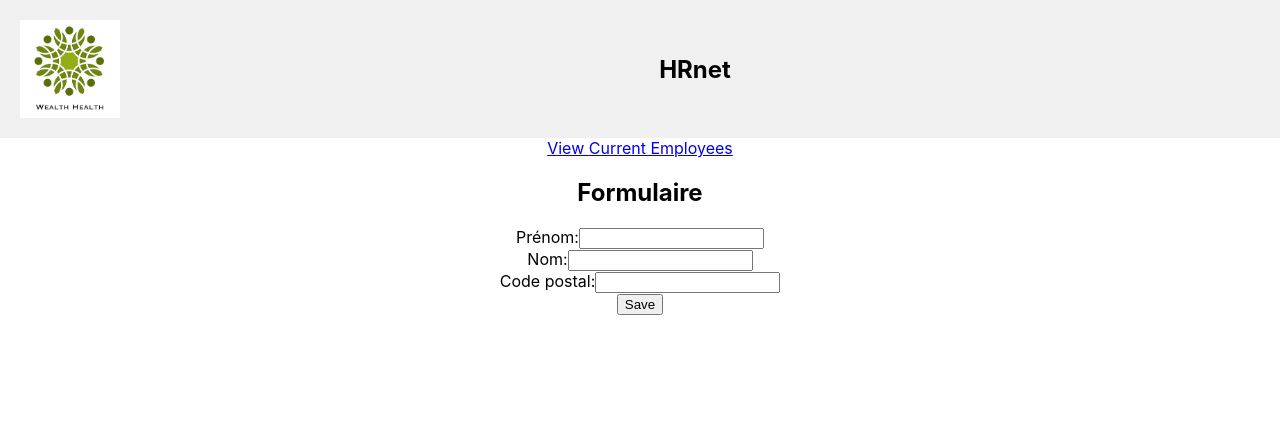
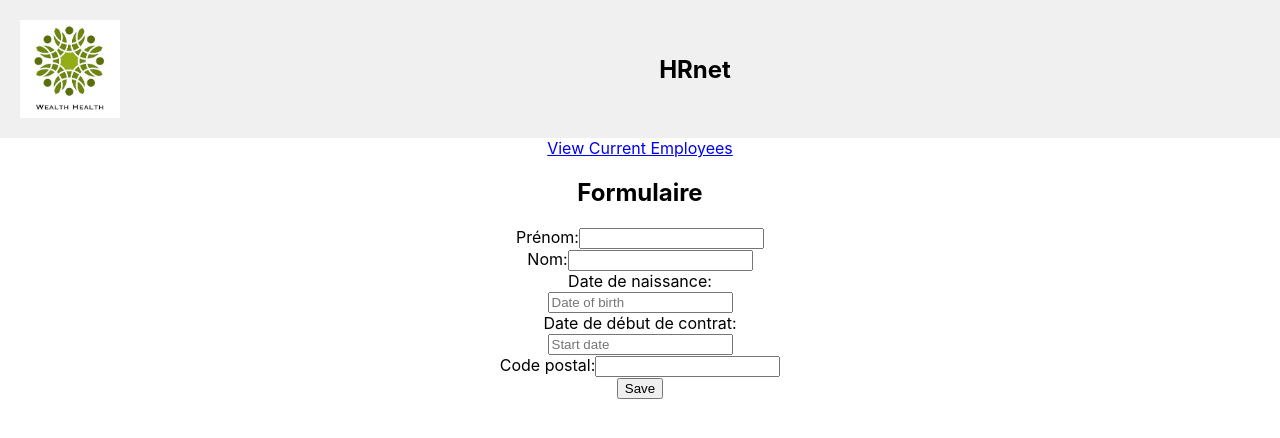
Before and after one commit to Dakusy/wealthhealth, a React (Create React App) app: page / in a window 1280 px wide. Shown: the top 438 px of the page. Built offline with nearby package versions, Linux system fonts and the light colour scheme.

Commit message:
add birth and start date

```diff
--- a/package.json
+++ b/package.json
@@ -8,6 +8,7 @@
     "@testing-library/react": "^13.4.0",
     "@testing-library/user-event": "^13.5.0",
     "react": "^18.2.0",
+    "react-datepicker": "^4.18.0",
     "react-dom": "^18.2.0",
     "react-redux": "^8.1.2",
     "react-router": "^6.15.0",
--- a/src/components/Form.jsx
+++ b/src/components/Form.jsx
@@ -1,6 +1,7 @@
 import React, { useState } from "react";
 import Modal from "./modal";
 import { Link } from "react-router-dom";
+import DatePicker from "react-datepicker";
 import { useDispatch } from "react-redux";
 
 function Form() {
@@ -35,11 +36,11 @@ function Form() {
 
     const handleClick = (event) => {
         event.preventDefault();
-        if(validate() === true){
+        if (validate() === true) {
             event.stopPropagation()
             //add data here to employee table
             setOpenModal(true);
-        }else {
+        } else {
             alert("stop")
         }
         console.log("Prénom:", firstName);
@@ -48,7 +49,7 @@ function Form() {
     };
 
     const nameValidation = /^[A-Za-zÀ-ÖØ-öø-ÿ- -]{1,}$/;
-    const numberValidation = /^[0-9]{6}/;
+    const zipCodeValidation = /^[0-9]{2}/;
 
     const dataEmployee = {
         firstName,
@@ -65,7 +66,8 @@ function Form() {
     const validate = () => {
         if (nameValidation.test(firstName.trim()) &&
             nameValidation.test(lastName.trim()) &&
-            state !== ""
+            zipCode !== "" &&
+            dateToday > new Date(birth).getTime()
         ) {
             return true
         }
@@ -101,8 +103,30 @@ function Form() {
                     )}
                 </div>
                 <div>
+                    <label>Date de naissance:</label>
+                    <DatePicker className="input_employee" placeholderText="Date of birth" selected={birth} onChange={(date) => { setBirth(date); }} />
+                    {errors && birth === "" || dateToday < new Date(birth).getTime() ? (
+                        <p className="error_input">Votre date de naissance n'est pas conforme</p>
+                    ) : ""}
+                </div>
+
+                <div>
+                <label>Date de début de contrat:</label>
+                    <DatePicker className="input_employee" placeholderText="Start date" selected={date} onChange={(date) => setStart(date)}
+                    />
+                    {errors && date === "" ? (
+                        <p className="error_input">Il semble y avoir une erreur avec votre date de commençement</p>
+                    ) : ""}
+                </div>
+
+                <div>
                     <label>Code postal:</label>
-                    <input type="text" value={zipCode} onChange={handleZipCodeChange} />
+                    <input type="number" value={zipCode} onChange={handleZipCodeChange} />
+                    {errors && !zipCodeValidation.test(zipCode.trim()) ? (
+                        <p className="error_input">Votre code postal doit contenir doit comporter au minimum 2 chiffres</p>
+                    ) : (
+                        ""
+                    )}
                 </div>
                 <button onClick={handleClick}>Save</button>
                 {openModal && <Modal closeModal={setOpenModal} />}
```
Also changed, not shown: 1 other file (tests, documents, lock files or other folders).
